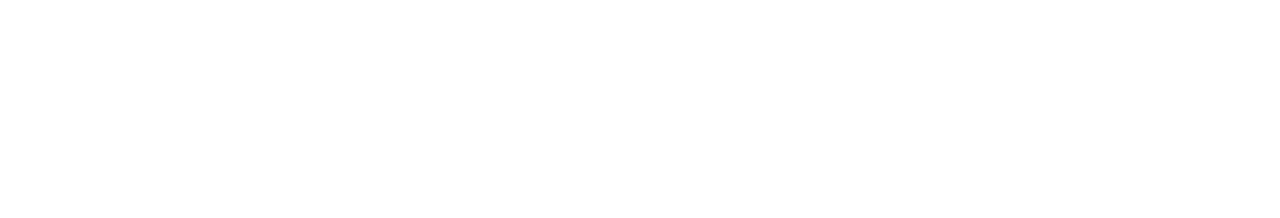
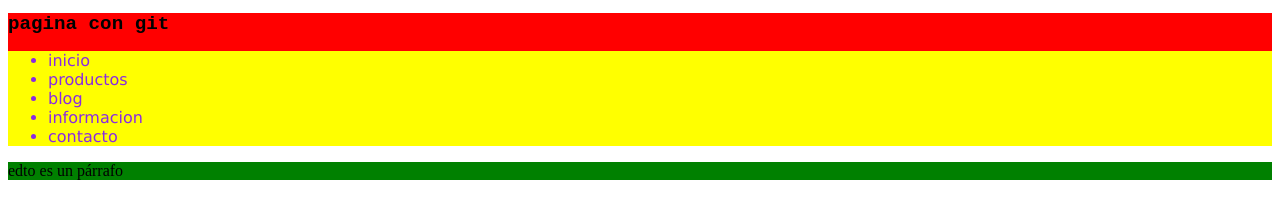
Before and after one commit to Franquito08/nuevo_repo2, a plain HTML site: page index.html in a window 1280 px wide. Drawn offline with Linux system fonts and the light colour scheme.

Commit message:
tercera version

```diff
--- a/index.html
+++ b/index.html
@@ -5,8 +5,22 @@
     <meta http-equiv="X-UA-Compatible" content="IE=edge">
     <meta name="viewport" content="width=device-width, initial-scale=1.0">
     <title>Usando git</title>
+    <link rel="stylesheet" href="style.css">
 </head>
 <body>
+    <header>
+        <h1>pagina con git</h1>
+        <nav>
+            <ul><li>inicio</li>
+            <li>productos</li>
+            <li>blog</li>
+            <li>informacion</li>
+            <li>contacto</li></ul>
+        </nav>
+    </header>
 
+    <main>
+        <section><p>edto es un párrafo</p></section>
+    </main>
 </body>
 </html>
--- a/style.css
+++ b/style.css
@@ -10,3 +10,9 @@ header h1{
 main{
     background-color: green;
 }
+
+nav ul{
+    font-family: 'Lucida Sans', 'Lucida Sans Regular', 'Lucida Grande', 'Lucida Sans Unicode', Geneva, Verdana, sans-serif;
+    color: blueviolet;
+    background-color: yellow;
+}
```
